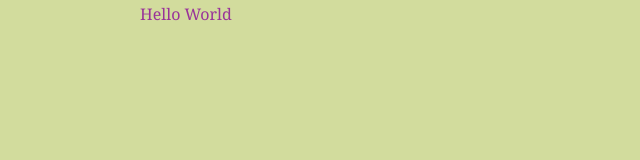
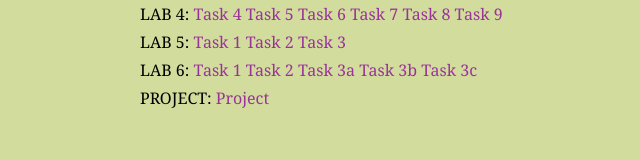
Before and after one commit to s26009/TIN, a plain HTML site: page index.html in a window 1280 px wide. Shown: the whole page, without its empty margins (52-692 px from the left). Drawn offline with Linux system fonts and the light colour scheme; files that its build step writes are made by us from their sources.

Commit message:
added complete navigation

```diff
--- a/index.html
+++ b/index.html
@@ -5,6 +5,25 @@
     <link rel="stylesheet" href="style.css">
 </head>
 <body>
-<a href="L4Z4">Hello World</a>
+LAB 4:
+<a href="L4Z4">Task 4</a>
+<a href="L4Z5">Task 5</a>
+<a href="L4Z6">Task 6</a>
+<a href="L4Z7">Task 7</a>
+<a href="L4Z8">Task 8</a>
+<a href="L4Z9">Task 9</a><br>
+LAB 5:
+<a href="L5Z1">Task 1</a>
+<a href="L5Z2">Task 2</a>
+<a href="L5Z3">Task 3</a><br>
+LAB 6:
+<a href="L6Z1">Task 1</a>
+<a href="L6Z2">Task 2</a>
+<a href="L6Z3/zad_03a">Task 3a</a>
+<a href="L6Z3/zad_03b">Task 3b</a>
+<a href="L6Z3/zad_03c">Task 3c</a><br>
+PROJECT:
+<a href="PROJECT">Project</a>
+
 </body>
 </html>
```
